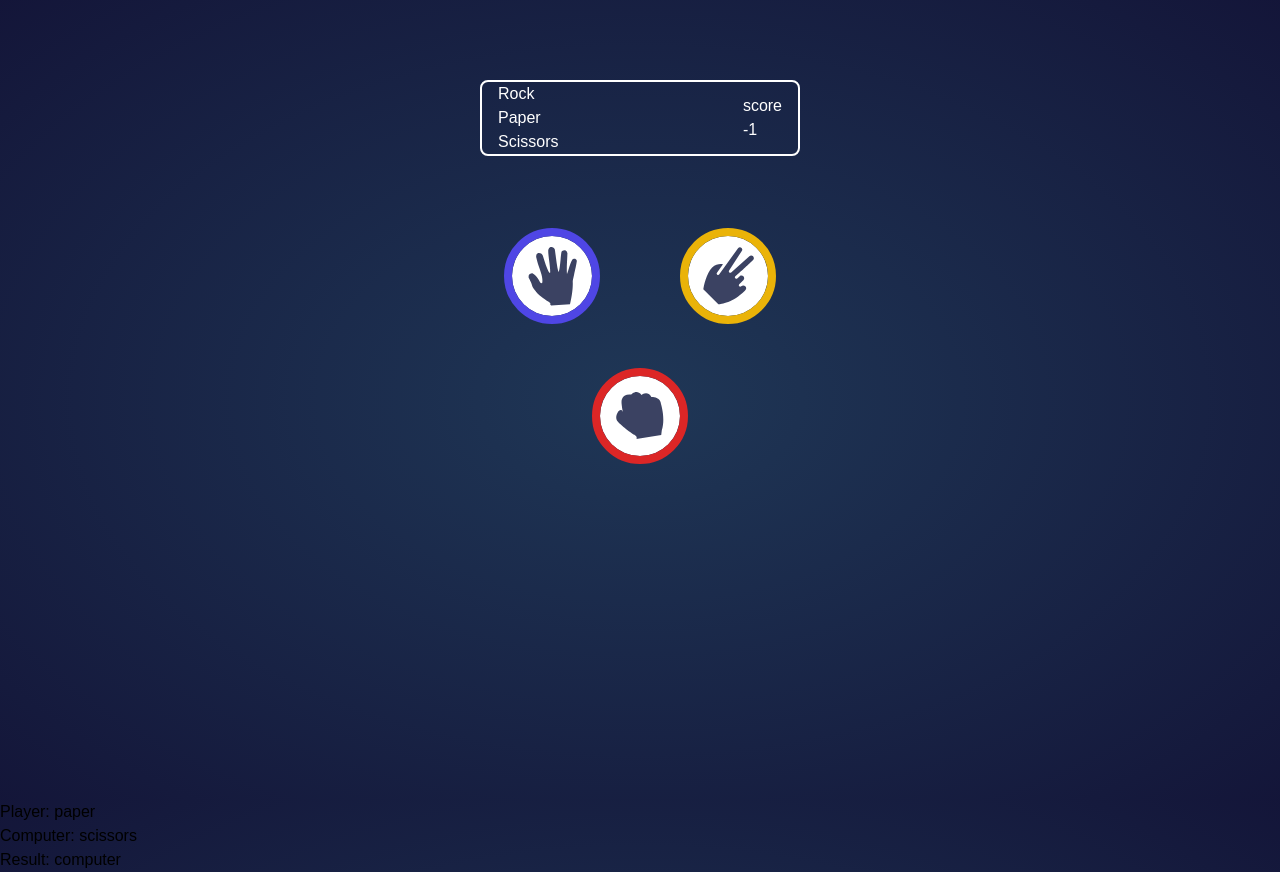
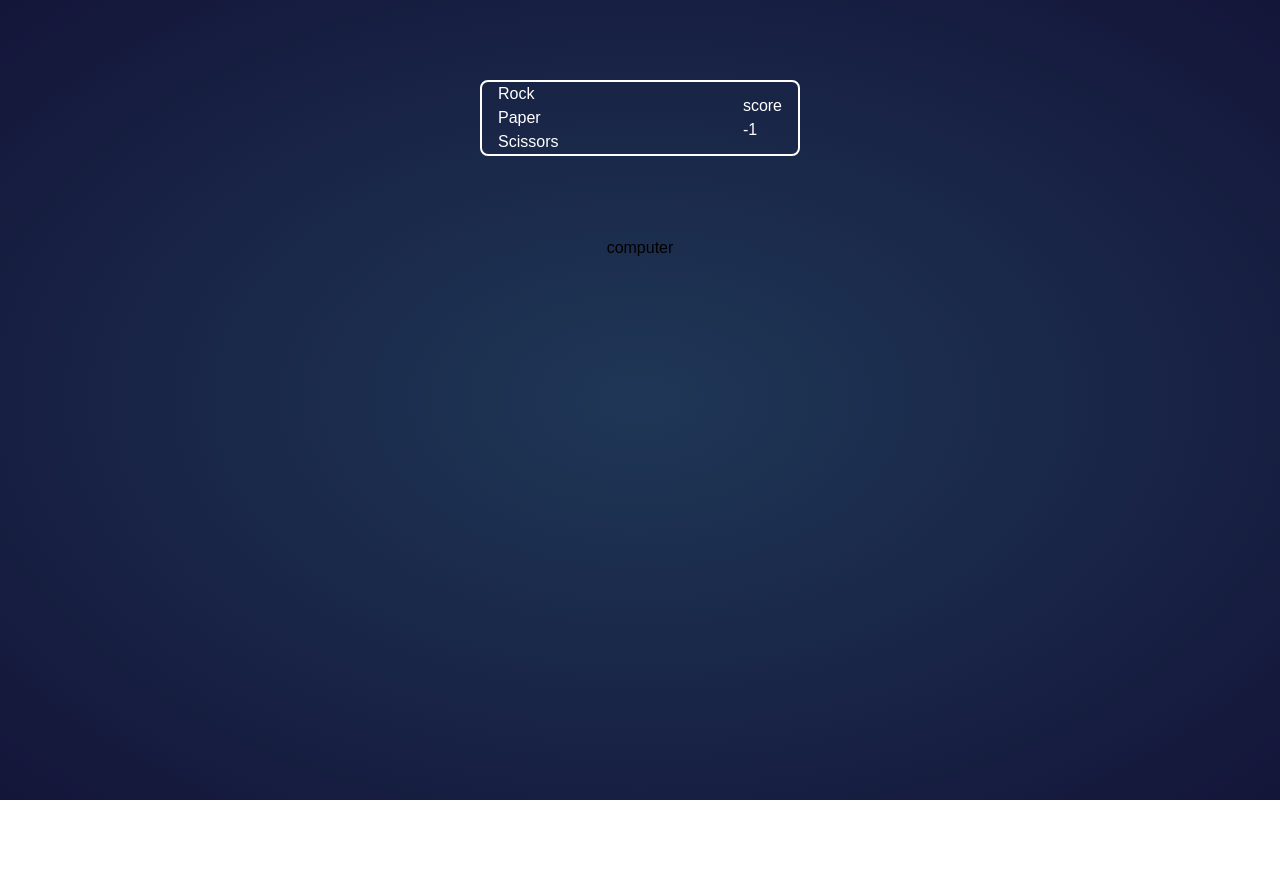
Before and after one commit to YousifQesim/rock-paper, a React (Vite) app: page / in a window 1280 px wide. Both pictures are taken after a click on the element 552 px from the left and 276 px from the top of the page. After the commit the page ends 800 px from the top, so only its background shows below. Built offline with nearby package versions, Linux system fonts and the light colour scheme.

Commit message:
fetch result page

```diff
--- a/src/components/ChallengePage.tsx
+++ b/src/components/ChallengePage.tsx
@@ -3,7 +3,7 @@
 
 import UserScore from "./UserScore";
 
-function ChallengePage() {
+const ChallengePage: React.FC<{ playerChoice: string; computerChoice: string; winner: string }> = ({ playerChoice, computerChoice, winner }) => {
 
 
   return (
@@ -11,7 +11,7 @@ function ChallengePage() {
       <div className="flex flex-col  items-center  h-screen w-full">
           <UserScore />
         <div className="w-2/4 h-1/4 flex justify-center gap-24 relative">
-
+        <h1>{winner}</h1>
         </div>
       </div>
     </div>
--- a/src/components/UserPage.tsx
+++ b/src/components/UserPage.tsx
@@ -8,7 +8,11 @@ import { UseDispatch,useDispatch,useSelector } from "react-redux";
 import { RootState } from "../redux/Store";
 import UserScore from "./UserScore";
 import { setScore,setComputerChoice,setPlayerChoice,resetGame} from "../redux/GameSlice";
+import { useState } from "react";
+import ChallengePage from "./ChallengePage";
+
 const optoins=['rock','paper','scissors']
+
 
 
 const determineWinner = (playerChoice: string, computerChoice: string): string => {
@@ -26,51 +30,51 @@ const determineWinner = (playerChoice: string, computerChoice: string): string =
 function UserPage() {
   const dispatch=useDispatch();
   const { score, playerChoice, computerChoice } = useSelector((state: RootState) => state.game);
-
+  const [showResultPage,setShowResultPage]=useState(false)
   const handleChoice=(choice:string)=>{
     const computerChoice=optoins[Math.floor(Math.random()*3)]
     dispatch(setComputerChoice(computerChoice));
     const winner = determineWinner(choice, computerChoice);
 
-    if (winner === 'player') {
-      dispatch(setScore(score + 1));
-    } else if (winner === 'computer') {
-      dispatch(setScore(score - 1));
-    }
+    dispatch(setScore(score + (winner === 'player' ? 1 : winner === 'computer' ? -1 : 0)));
+
+    // Show the result page after making a choice
+    setShowResultPage(true);
     dispatch(setPlayerChoice(choice));
 
   }
   return (
     <div className="h-screen ">
+        {showResultPage ? (
+        <ChallengePage playerChoice={playerChoice} computerChoice={computerChoice} winner={determineWinner(playerChoice, computerChoice)} />
+      ) :(
 
       <div className="flex flex-col  items-center  h-screen w-full">
-          <UserScore />
+          <UserScore/>
         <div className="w-2/4 h-1/4 flex justify-center gap-24 relative">
           {/* <div className="line1"></div> */}
 
-          <div className="bg-white rounded-full h-20 w-20 flex justify-center items-center outline outline-8 outline-indigo-600 z-50" onClick={() => handleChoice('paper')}>
+          <div className="bg-white cursor-pointer rounded-full h-20 w-20 flex justify-center items-center outline outline-8 outline-indigo-600 z-50 " onClick={() => handleChoice('paper')}>
             <div className="flex items-center">
               <img src={paper} alt="" />
             </div>
           </div>
           {/* <div className="line2"></div> */}
-          <div className="bg-white rounded-full h-20 w-20 flex justify-center items-center outline outline-8 outline-yellow-500 z-50" onClick={() => handleChoice('scissors')}>
+          <div className="bg-white cursor-pointer rounded-full h-20 w-20 flex justify-center items-center outline outline-8 outline-yellow-500 z-50" onClick={() => handleChoice('scissors')}>
             <div className="flex items-center">
               <img src={scissors} alt="" />
             </div>
           </div>
           {/* <div className="line3"></div> */}
-          <div className="bg-white absolute -bottom-5 rounded-full h-20 w-20 flex justify-center items-center outline outline-8 outline-red-600 z-50" onClick={() => handleChoice('rock')}>
+          <div className="bg-white cursor-pointer absolute -bottom-5 rounded-full h-20 w-20 flex justify-center items-center outline outline-8 outline-red-600 z-50" onClick={() => handleChoice('rock')}>
             <div className="flex items-center ">
               <img src={rock} alt="" />
             </div>
           </div>
         </div>
-      </div>
-      <p>Player: {playerChoice}</p>
-      <p>Computer: {computerChoice}</p>
-      <p>Result: {determineWinner(playerChoice, computerChoice)}</p>
+      </div>)
 
+}
     </div>
   );
 }
```
